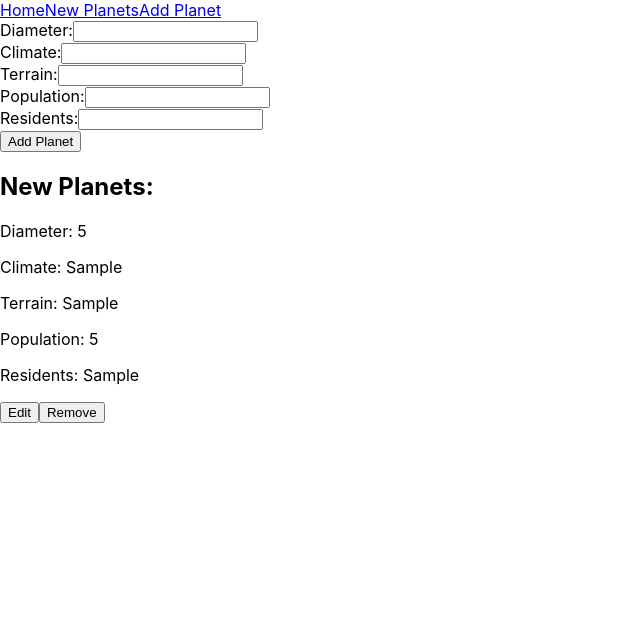
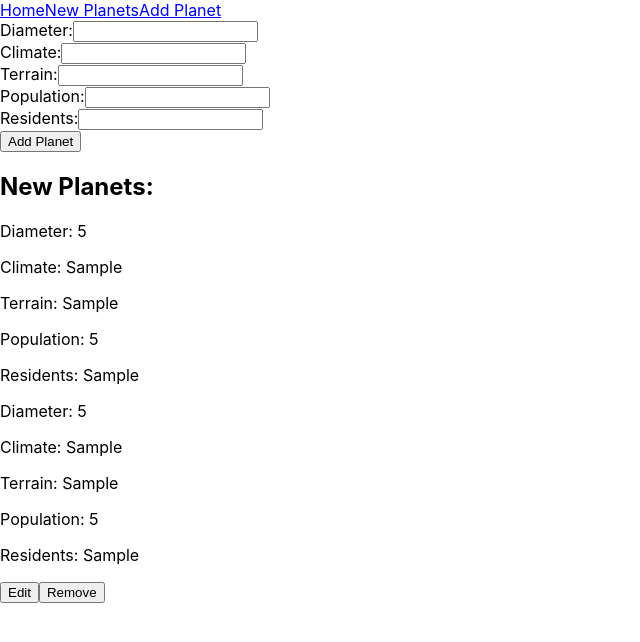
Before and after one commit to evelinecoen/Star-Wars-API, a React (Create React App) app: page /addplanet in a window 1280 px wide. Both pictures are taken after typing "5", "Sample", "Sample", "5", "Sample" into the empty fields and a click on the button "Add Planet". Shown: the top 642 px of the page, without its empty margins (0-640 px from the left). Built offline with nearby package versions, Linux system fonts and the light colour scheme; no server answers.

Commit message:
fixes handleEdit and handleRemove

```diff
--- a/src/components/AddPlanet.jsx
+++ b/src/components/AddPlanet.jsx
@@ -1,5 +1,6 @@
 import React, { useState, useEffect } from 'react';
 import NewPlanets from './NewPlanets';
+
 
 function AddPlanet() {
     const [newPlanet, setNewPlanet] = useState({
@@ -13,6 +14,7 @@ function AddPlanet() {
     const [storedPlanet, setStoredPlanet] = useState(null);
     const [newPlanetsList, setNewPlanetsList] = useState([]);
     const [editingIndex, setEditingIndex] = useState(null);
+    const [selectedPlanet, setSelectedPlanet] = useState(null);
 
     const handleSubmit = (event) => {
       event.preventDefault();
@@ -42,12 +44,13 @@ function AddPlanet() {
 
     const handleRemove = (index) => {
       const newPlanets = [...newPlanetsList];
-    const removedPlanet = newPlanets.splice(index, 1)[0];
+      newPlanets.splice(index, 1);
       localStorage.setItem('newplanets', JSON.stringify(newPlanets));
       setNewPlanetsList(newPlanets);
       setStoredPlanet(null);
       setEditingIndex(null);
     };
+
 
     const handleChange = (event) => {
       setNewPlanet({ ...newPlanet, [event.target.name]: event.target.value });
@@ -59,7 +62,7 @@ function AddPlanet() {
         setNewPlanetsList(storedPlanets);
         setStoredPlanet(storedPlanets[storedPlanets.length - 1]);
       }
-  }, []);
+    }, [])
 
   return (
     <div>
@@ -121,11 +124,19 @@ function AddPlanet() {
         <button type="submit">{editingIndex !== null ? 'Save Changes' : 'Add Planet'}</button>
       </form>
       {storedPlanet && <NewPlanets newplanets={[storedPlanet]} />}
-      <button onClick={() => handleEdit(/* index, planet */)}>Edit</button>
-      <button onClick={() => handleRemove(/* index */)}>Remove</button>
+      {newPlanetsList.map((planet, index) => (
+        <div key={index}>
+          <p>Diameter: {planet.diameter}</p>
+          <p>Climate: {planet.climate}</p>
+          <p>Terrain: {planet.terrain}</p>
+          <p>Population: {planet.population}</p>
+          <p>Residents: {planet.residents}</p>
+        <button onClick={() => handleEdit(index, planet)}>Edit</button>
+          <button onClick={() => handleRemove(index)}>Remove</button>
+        </div>
+      ))}
     </div>
   );
-
 }
 
 export default AddPlanet;
```
Lines whose indentation alone changed are shown as unchanged.
